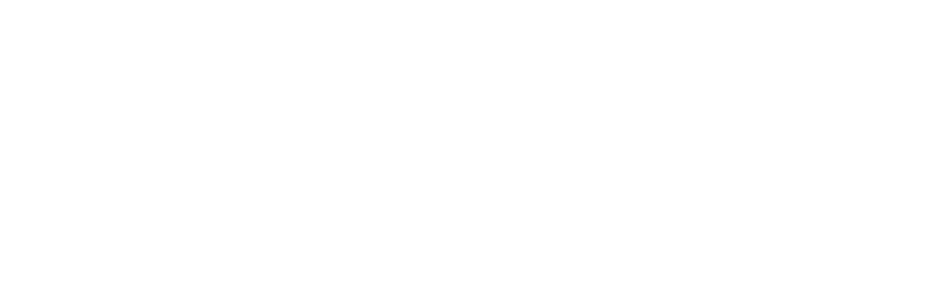
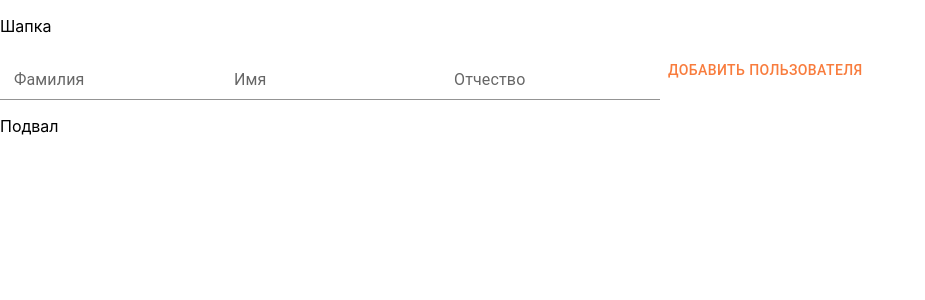
Before and after one commit to AgeratoS/vika_coursework, a React (Create React App) app: page /students/add in a window 1280 px wide. Before the commit this address had no page. Shown: the top 300 px of the page, without its empty margins (0-925 px from the left). Built offline with nearby package versions, Linux system fonts and the light colour scheme.

Commit message:
Added "add student page"

```diff
--- a/package.json
+++ b/package.json
@@ -3,6 +3,7 @@
   "version": "0.1.0",
   "private": true,
   "dependencies": {
+    "@apollo/client": "^3.6.1",
     "@emotion/react": "^11.9.0",
     "@emotion/styled": "^11.8.1",
     "@mui/material": "^5.6.4",
@@ -14,12 +15,15 @@
     "@types/react": "^18.0.8",
     "@types/react-dom": "^18.0.3",
     "@types/react-router-dom": "^5.3.3",
+    "formik": "^2.2.9",
+    "graphql": "^16.4.0",
     "react": "^18.1.0",
     "react-dom": "^18.1.0",
     "react-router-dom": "^6.3.0",
     "react-scripts": "5.0.1",
     "typescript": "^4.6.4",
-    "web-vitals": "^2.1.4"
+    "web-vitals": "^2.1.4",
+    "yup": "^0.32.11"
   },
   "scripts": {
     "start": "react-scripts start",
--- a/src/App.tsx
+++ b/src/App.tsx
@@ -2,12 +2,24 @@
 import {ThemeProvider} from "@mui/material";
 import {theme} from "./constants";
 import { AppRouter } from './routing';
+import {ApolloClient, ApolloProvider, InMemoryCache} from "@apollo/client";
+
+const client = new ApolloClient({
+    uri: 'https://api.8base.com/cl2oocdhw00qs09lb5x5o3yfd',
+    cache: new InMemoryCache(),
+    headers: {
+        authorization: 'Bearer b85d67a5-8ae9-4b29-8efb-71a1d0629c2a'
+    }
+})
+
 
 function App() {
   return (
-      <ThemeProvider theme={theme}>
-        <AppRouter/>
-      </ThemeProvider>
+      <ApolloProvider client={client}>
+          <ThemeProvider theme={theme}>
+              <AppRouter/>
+          </ThemeProvider>
+      </ApolloProvider>
   );
 }
 
--- /dev/null
+++ b/src/components/student/AddStudentForm.tsx
@@ -0,0 +1,50 @@
+import {Formik} from 'formik';
+import {Student} from "../../models";
+import React from "react";
+import {Button, FormControl, Input, InputLabel} from "@mui/material";
+
+type AddStudentFormProps = {
+    onSubmit: (values: Omit<Student, 'id'>) => void;
+};
+
+const AddStudentForm: React.FC<AddStudentFormProps> = ({ onSubmit }) =>
+    <Formik
+        initialValues={{
+            firstName: '',
+            lastName: '',
+            middleName: ''
+        }}
+        onSubmit={onSubmit}
+    >
+        {({ handleSubmit, handleChange, handleBlur }) => (
+            <form onSubmit={handleSubmit}>
+                <FormControl>
+                    <InputLabel>Фамилия</InputLabel>
+                    <Input
+                        name={'lastName'}
+                        onChange={handleChange('lastName')}
+                        onBlur={handleBlur('lastName')}
+                    />
+                </FormControl>
+                <FormControl>
+                    <InputLabel>Имя</InputLabel>
+                    <Input
+                        name={'firstName'}
+                        onChange={handleChange('firstName')}
+                        onBlur={handleBlur('firstName')}
+                    />
+                </FormControl>
+                <FormControl>
+                    <InputLabel>Отчество</InputLabel>
+                    <Input
+                        name={'middleName'}
+                        onChange={handleChange('middleName')}
+                        onBlur={handleBlur('middleName')}
+                    />
+                </FormControl>
+                <Button type="submit">Добавить пользователя</Button>
+            </form>
+        )}
+    </Formik>;
+
+export default AddStudentForm;
--- /dev/null
+++ b/src/components/student/StudentsList.tsx
@@ -0,0 +1,40 @@
+import React from "react";
+import {Alert, CircularProgress} from "@mui/material";
+import {Student} from "../../models";
+import {ApolloError} from "@apollo/client";
+
+type StudentsListProps = {
+    students: Student[] | null | undefined;
+    loading: boolean;
+    error?: ApolloError;
+}
+
+const StudentsList: React.FC<StudentsListProps> = ({ students, loading, error }) => {
+    if (loading) {
+        return <CircularProgress />
+    }
+    else if (error !== null && error !== undefined) {
+        return <Alert severity='error'>Произошла ошибка при обращении к серверу: {error!.message}</Alert>
+    }
+    else if (students!.length === 0) {
+        return <p>Студентов нет</p>
+    }
+    else {
+        return <table>
+            <tr>
+                <th>Фамилия</th>
+                <th>Имя</th>
+                <th>Отчество</th>
+            </tr>
+            {students!.map((student) => (
+                <tr>
+                    <td>{student.lastName}</td>
+                    <td>{student.firstName}</td>
+                    <td>{student.middleName}</td>
+                </tr>
+            ))}
+        </table>
+    }
+}
+
+export default StudentsList;
--- a/src/pages/OtherPage.tsx
+++ b/src/pages/OtherPage.tsx
@@ -1,11 +1,13 @@
 import React from "react";
 import { BaseLayout } from "../components/layout";
 
-const OtherPage: React.FC = () => (
-    <BaseLayout>
-        <h1>Другая страница</h1>
-        <p>Другая страница пау!</p>
-    </BaseLayout>
-);
+const OtherPage: React.FC = () => {
+    return (
+        <BaseLayout>
+            <h1>Другая страница</h1>
+            <p>Другая страница пау!</p>
+        </BaseLayout>
+    );
+};
 
 export default OtherPage;
--- /dev/null
+++ b/src/pages/students/AddStudentPage.tsx
@@ -0,0 +1,27 @@
+import {BaseLayout} from "../../components/layout";
+import AddStudentForm from "../../components/student/AddStudentForm";
+import {useMutation} from "@apollo/client";
+import {students} from "../../queries";
+import {useNavigate} from "react-router-dom";
+import {Alert} from "@mui/material";
+
+const AddStudentPage = () => {
+
+    const [addStudent, { error }] = useMutation(students.CREATE_STUDENT)
+    const navigate = useNavigate();
+
+    return <BaseLayout>
+        <AddStudentForm onSubmit={async (values) => {
+            await addStudent({ variables: { data: values} });
+            if (error !== undefined) {
+                navigate('/students');
+            }
+        }}/>
+        {error && <Alert severity='error'>
+          Не удалось добавить пользователя по причине: {error.message}
+        </Alert>
+        }
+    </BaseLayout>;
+};
+
+export default AddStudentPage;
--- /dev/null
+++ b/src/pages/students/StudentsPage.tsx
@@ -0,0 +1,27 @@
+import React from "react";
+import {BaseLayout} from "../../components/layout";
+import {useQuery} from "@apollo/client";
+import {students} from "../../queries";
+import StudentsList from "../../components/student/StudentsList";
+import {Button} from "@mui/material";
+import {Link} from "react-router-dom";
+
+const StudentsPage: React.FC = () => {
+
+    const { data, loading, error } = useQuery(students.GET_STUDENTS);
+
+    return (
+        <BaseLayout>
+            <StudentsList
+                students={data?.studentsList?.items}
+                loading={loading}
+                error={error}
+            />
+            <Button component={Link} to={'/students/add'}>
+                Добавить ученика
+            </Button>
+        </BaseLayout>
+    );
+}
+
+export default StudentsPage;
--- /dev/null
+++ b/src/queries/index.ts
@@ -0,0 +1,3 @@
+import * as students from './students';
+
+export { students };
--- /dev/null
+++ b/src/queries/students/all.ts
@@ -0,0 +1,15 @@
+import {gql} from "@apollo/client";
+
+const GET_STUDENTS = gql`
+    query {
+  studentsList {
+    items {
+      firstName
+      lastName
+      middleName
+    }
+  }
+}
+`;
+
+export default GET_STUDENTS;
--- /dev/null
+++ b/src/queries/students/create.ts
@@ -0,0 +1,13 @@
+import {gql} from "@apollo/client";
+
+const CREATE_STUDENT = gql`
+mutation MyMutation($data: StudentCreateInput!){
+  studentCreate(data: $data) {
+    firstName
+    lastName
+    middleName
+  }
+}
+`;
+
+export default CREATE_STUDENT;
--- /dev/null
+++ b/src/queries/students/index.ts
@@ -0,0 +1,4 @@
+import GET_STUDENTS from "./all";
+import CREATE_STUDENT from "./create";
+
+export { GET_STUDENTS, CREATE_STUDENT };
--- a/src/routing/router.tsx
+++ b/src/routing/router.tsx
@@ -1,12 +1,16 @@
 import React from "react";
 import {BrowserRouter as Router, Route, Routes} from 'react-router-dom';
 import {AuthPage, OtherPage, SuccessAuthPage} from "../pages";
+import StudentsPage from "../pages/students/StudentsPage";
+import AddStudentPage from "../pages/students/AddStudentPage";
 
 const AppRouter: React.FC = () =>
     <Router>
         <Routes>
             <Route path={'/login'} element={<AuthPage />} />
             <Route path={'/auth'} element={<SuccessAuthPage />} />
+            <Route path={'/students/add'} element={<AddStudentPage />} />
+            <Route path={'/students'} element={<StudentsPage />} />
             <Route path={'/'} element={<OtherPage />} />
         </Routes>
     </Router>;
```
